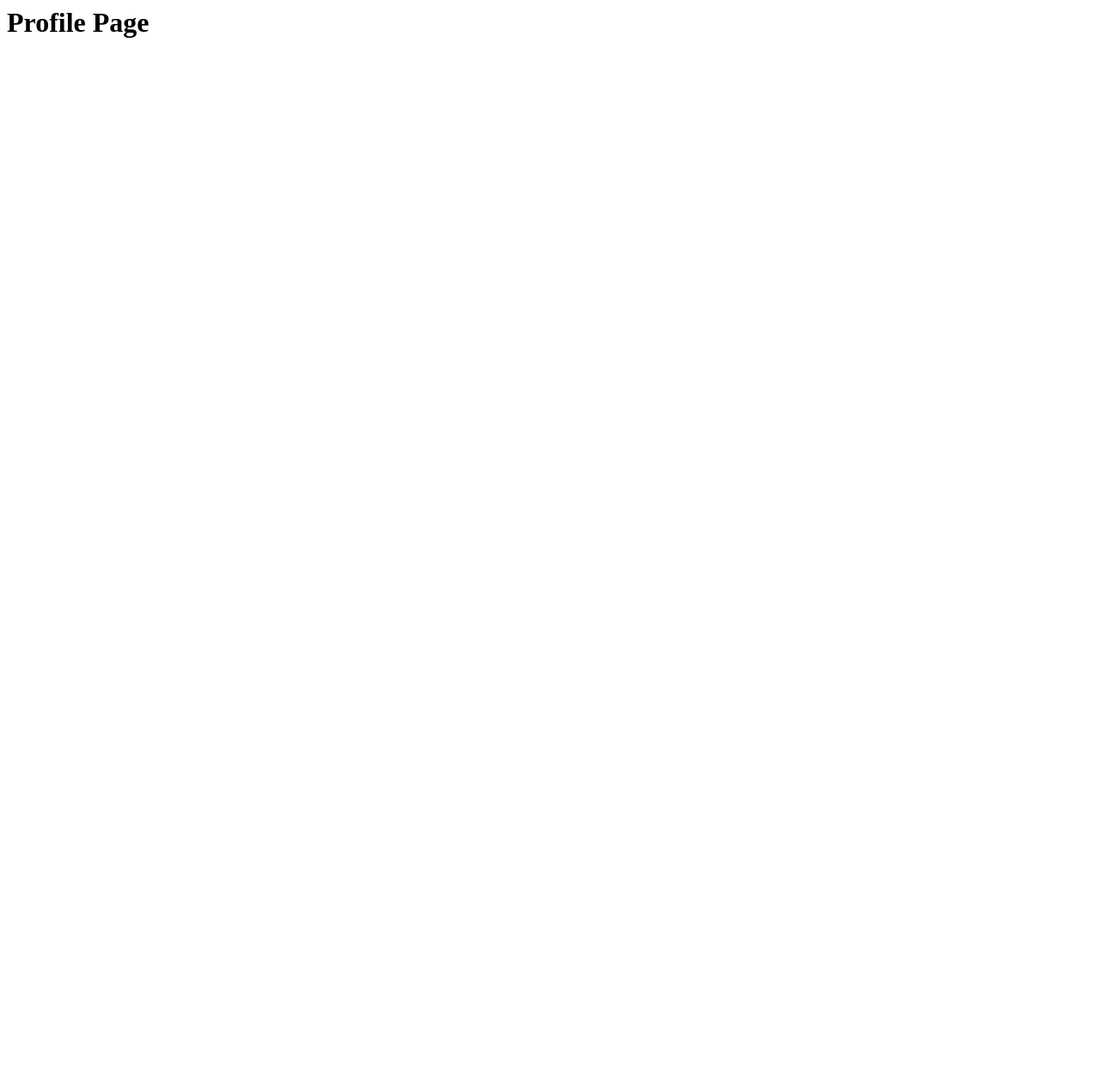
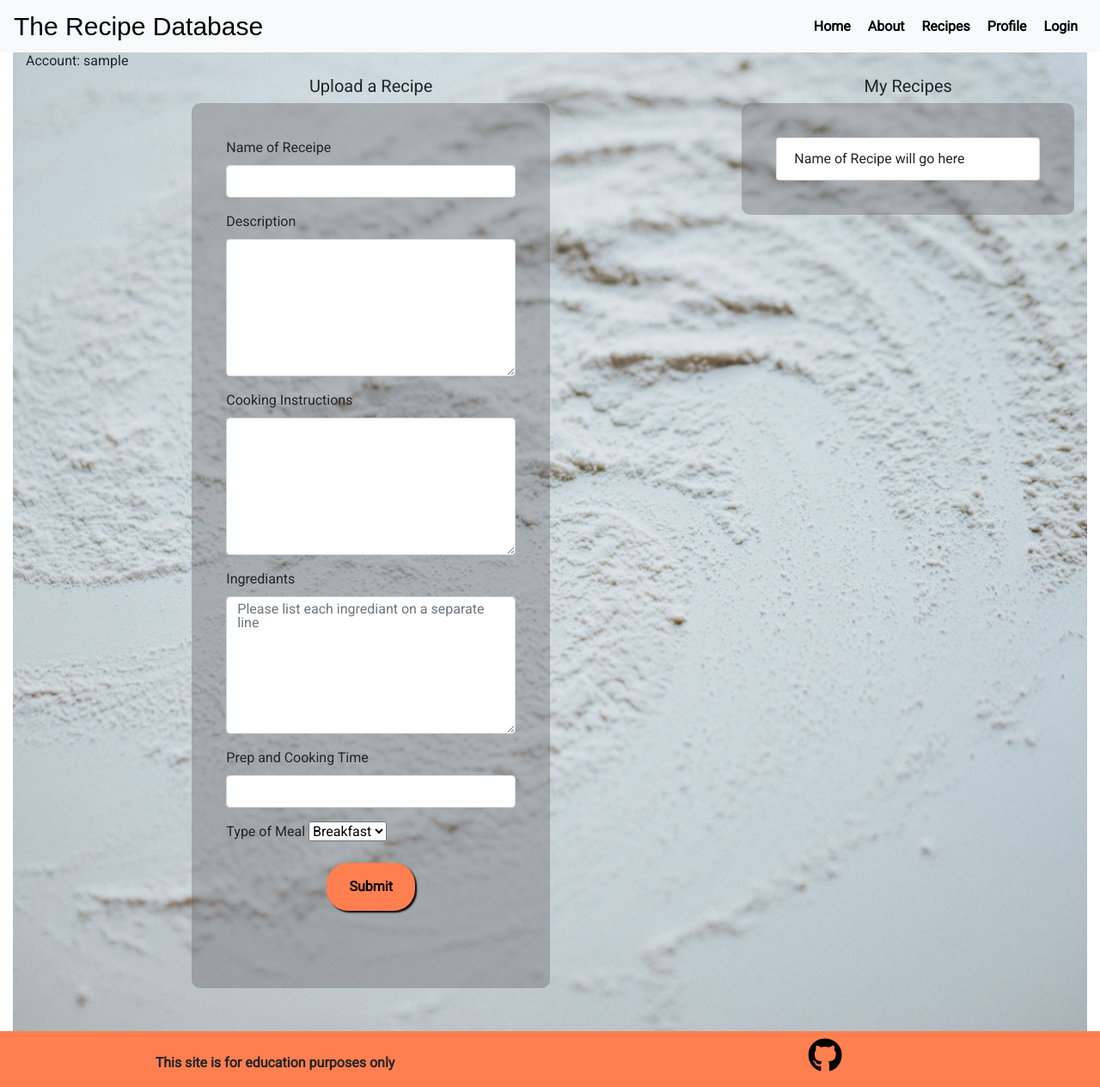
Before and after one commit to Bradders81/the-recipe-db, a Flask app: page /profile in a window 1280 px wide. Before the commit the page is almost empty. Shown: the whole page at 86% size. Before the commit the page ends 44 px from the top, so only its background shows below. Run offline with Flask 2, Linux system fonts and the light colour scheme; the visitor is signed in with stand-in values (Sample User, id 1); some libraries are stand-ins or nearby versions; some web fonts are replaced.

Commit message:
Add basic profile page playout

```diff
--- a/app.py
+++ b/app.py
@@ -8,7 +8,6 @@ from werkzeug.security import generate_password_hash, check_password_hash
 
 if os.path.exists("env.py"):
     import env
-
 
 app = Flask(__name__)
 
@@ -37,7 +36,7 @@ def signup():
         email_registered = mongo.db.users.find_one(
             {"email": request.form.get("email").lower()})
         user_registered = mongo.db.users.find_one(
-            {"username": request.form.get("username").lower()})
+            {"username": request.form.get("username")})
 
         if user_registered:
             flash("User name not available.")
@@ -55,13 +54,13 @@ def signup():
             return redirect(url_for("signup"))
 
         create_account = {
-            "username": request.form.get("username").lower(),
+            "username": request.form.get("username"),
             "email": request.form.get("email").lower(),
             "password": generate_password_hash(request.form.get("password")),
         }
         mongo.db.users.insert_one(create_account)
 
-        session["new_user"] = request.form.get("username").lower()
+        session["user"] = request.form.get("username")
         flash("Your Profile has been created.")
         return redirect(url_for("login"))
 
@@ -72,14 +71,14 @@ def signup():
 def login():
     if request.method == "POST":
         existing_user = mongo.db.users.find_one(
-            {"username": request.form.get("username").lower()})
+            {"username": request.form.get("username")})
 
         if existing_user:
             if check_password_hash(
                     existing_user["password"], request.form.get("password")):
-                session["user"] = request.form.get("username").lower()
+                session["user"] = request.form.get("username")
                 flash("You are now Logged in")
-                return redirect(url_for("profile", username=session["user"]))
+                return redirect(url_for("profile"))
             else:
                 flash("Incorrect login details, please try again.")
                 return redirect(url_for("login"))
@@ -90,10 +89,15 @@ def login():
     return render_template("login.html")
 
 
-@ app.route("/profile")
+@ app.route("/profile", methods=["GET", "POST"])
 def profile():
 
-    return render_template("profile.html")
+    if "user" not in session:
+        return redirect(url_for("login"))
+
+    username = session["user"]
+
+    return render_template("profile.html", username=username)
 
 
 if __name__ == "__main__":
--- a/static/css/style.css
+++ b/static/css/style.css
@@ -148,6 +148,33 @@ article {
     margin-bottom: 50px;
 }
 
+/*----- Profile Page -----*/
+#ingrediants,
+#instructions,
+#description {
+    height: 10em;
+    line-height: 1;
+}
+#my-recipes,
+#recipe-form {
+    background: rgba(78, 75, 75, 0.30);
+    padding: 40px;
+    border-radius: 10px;
+    margin-bottom: 50px;
+}
+
+#profile-bg {
+    background: url(../images/profile.jpg) center center no-repeat;
+    width: 100%;
+    height: auto;
+    background-size: cover;
+}
+
+
+#btn-upload-recipe {
+    margin-bottom: 50px;
+}
+
 /*---------- Footer ----------*/
 footer {
     background-color: rgb(255, 127, 80);
--- a/templates/base.html
+++ b/templates/base.html
@@ -40,6 +40,7 @@
                         <li class="nav-item">
                             <a class="nav-hover" href="{{ url_for('login') }}">Login</a>
                         </li>
+
                     </ul>
                 </div>
             </nav>
--- a/templates/profile.html
+++ b/templates/profile.html
@@ -1 +1,76 @@
-<h1>Profile Page</h1>
+{% extends "base.html" %}
+
+{% block content %}
+
+<div id="profile-bg" class="container-fluid">
+    <div class="row">
+        <div class="col-12">
+            <h6>Account: {{ username }}</h6>
+        </div>
+        <div class=" col-12 col-md-8">
+            <div class="align-center">
+                <h5>Upload a Recipe</h5>
+            </div>
+            <div class="row">
+                <div id="recipe-form" class="sm-12 col-lg-6 offset-lg-3">
+                    <!-- Credit: Form from Bootstrap -->
+
+                    <form>
+                        <div class="mb-3">
+                            <label for="recipe_name" class="form-label">Name of Receipe</label>
+                            <input type="text" class="form-control" name="recipe_name" id="receipe_name">
+                        </div>
+
+                        <div class="mb-3">
+                            <label for="description" class="form-label">Description</label>
+                            <textarea type="text" class="form-control" id="description"></textarea>
+                        </div>
+
+                        <div class="mb-3">
+                            <label for="instructions" class="form-label">Cooking Instructions</label>
+                            <textarea type="text" class="form-control" id="instructions"></textarea>
+                        </div>
+
+                        <div class="mb-3">
+                            <label for="ingrediants" class="form-label">Ingrediants</label>
+                            <textarea type="text" class="form-control" name="ingrediants" id="ingrediants"
+                                placeholder="Please list each ingrediant on a separate line"></textarea>
+                        </div>
+
+                        <div class="mb-3">
+                            <label for="cooking-time" class="form-label">Prep and Cooking Time</label>
+                            <input type="text" class="form-control" name="cooking_time" id="cooking-time">
+                        </div>
+                        <div class="form-group">
+                            <label for="type">Type of Meal</label>
+                            <select class="form-control-small" name="type" id="type">
+                                <option>Breakfast</option>
+                                <option>Lunch</option>
+                                <option>Dinner</option>
+                                <option>Dessert</option>
+                            </select>
+                        </div>
+                        <div id="btn-upload-recipe" class="align-center">
+                            <button type="submit" class="btn cta-btn">Submit</button>
+                        </div>
+                    </form>
+
+                </div>
+            </div>
+
+        </div>
+        <div class=" col-12 col-md-4">
+            <div class="align-center">
+                <h5>My Recipes</h5>
+            </div>
+            <div id="my-recipes">
+                <ul class="list-group">
+                    <li class="list-group-item"> Name of Recipe will go here</li>
+                </ul>
+            </div>
+        </div>
+    </div>
+</div>
+
+
+{% endblock %}
```
Also changed, not shown: static/images/profile.jpg (added).
